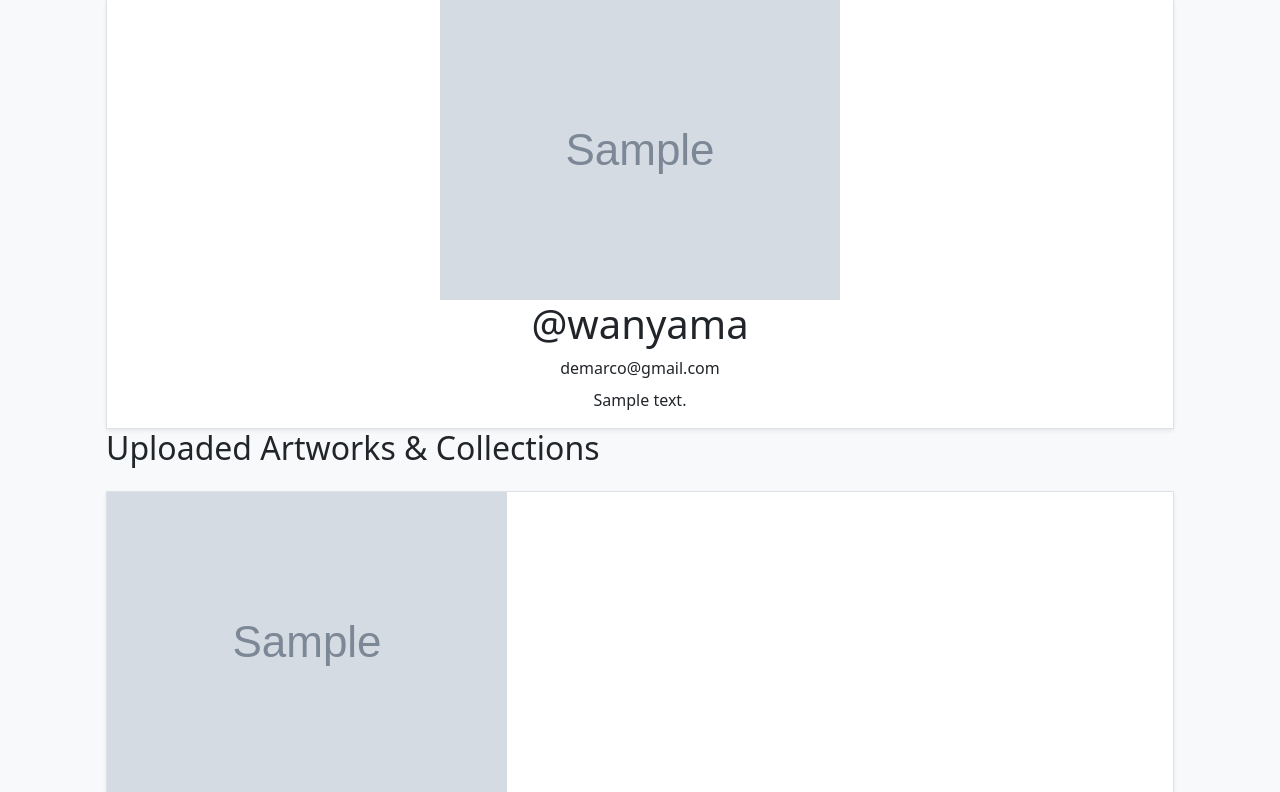
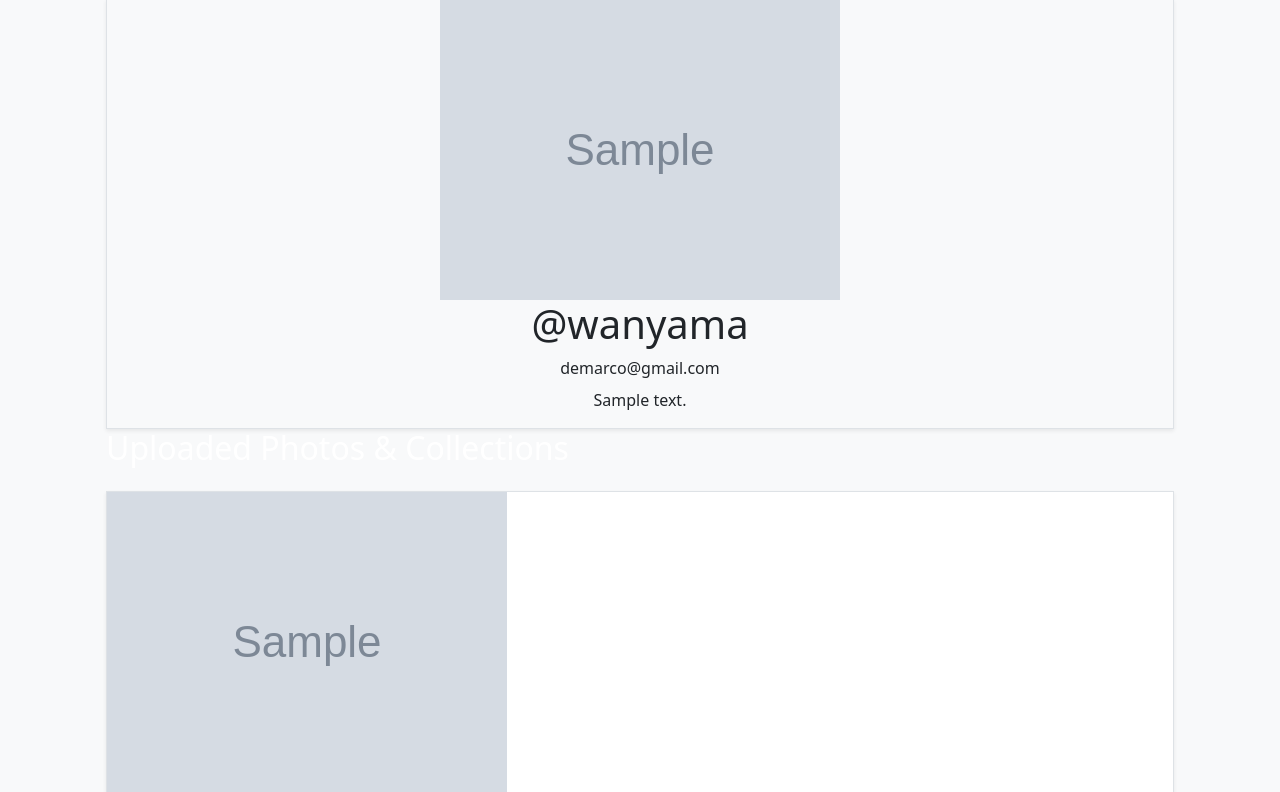
Before and after one commit to derick871/Photo_Gallery, a Django app: template Photo_Gallery/My_Gallery/templates/profile.html in a window 1280 px wide. Shown: the part 167-959 px from the top of the page. Run offline with Django 5.2, Linux system fonts and the light colour scheme; data comes from the database, SQL or seed files in the repository; tables that the repository leaves empty hold one stand-in row (values such as "Sample post"); the template is opened without the code that fills it: values that come from a table or form of the project are taken from there, most other values are stand-ins (such as "Sample title", 1, 10 or a date in 2020); grey boxes marked "Sample" are stand-in pictures.

Commit message:
update the profile file styling

```diff
--- a/Photo_Gallery/My_Gallery/templates/photo_details.html
+++ b/Photo_Gallery/My_Gallery/templates/photo_details.html
@@ -3,7 +3,6 @@
 <main class="max-w-4xl mx-auto px-4 py-10">
     <div class="bg-white rounded-2xl shadow-sm border border-gray-100 overflow-hidden">
 
-        <!-- Showcase Image using direct URL -->
         <div class="bg-gray-50 flex items-center justify-center p-4 sm:p-8 border-b border-gray-100">
             <img src="{{ photo.image_url }}" alt="{{ photo.title }}" class="max-h-[500px] w-auto object-contain rounded-xl shadow-md">
         </div>
--- a/Photo_Gallery/My_Gallery/templates/profile.html
+++ b/Photo_Gallery/My_Gallery/templates/profile.html
@@ -1,8 +1,8 @@
 {% extends 'base.html' %}
 {% block content %}
-<main class="max-w-4xl mx-auto px-4 py-10">
+<main class="max-w-4xl bg-slate-900 text-amber-700 mx-auto px-4 py-10">
 
-    <div class="bg-white rounded-2xl shadow-sm border border-gray-100 p-6 sm:p-8 mb-8">
+    <div class="bg-slate-500 rounded-2xl shadow-sm border border-gray-100 p-6 sm:p-8 mb-8">
         <div class="flex flex-col sm:flex-row items-center sm:items-start justify-between gap-6">
 
             <div class="flex flex-col sm:flex-row items-center text-center sm:text-left gap-5">
@@ -16,7 +16,7 @@
 
                 <div>
                     <h1 class="text-2xl font-extrabold text-gray-900">@{{ profile.user.username }}</h1>
-                    <p class="text-sm text-gray-500 mb-2">{{ profile.user.email }}</p>
+                    <p class="text-sm text-amber-700 mb-2">{{ profile.user.email }}</p>
                     <div class="max-w-md">
                         <p class="text-gray-600 text-sm leading-relaxed">{{ profile.bio|default:"This gallery user hasn't added a biography summary yet." }}</p>
                     </div>
@@ -25,9 +25,8 @@
         </div>
     </div>
 
-    <!-- User Grid displaying photos from URLs -->
     <div>
-        <h2 class="text-xl font-bold text-gray-900 tracking-tight mb-4">Uploaded Artworks & Collections</h2>
+        <h2 class="text-xl font-bold text-white tracking-tight mb-4">Uploaded Photos & Collections</h2>
 
         {% if uploaded_photos %}
             <div class="grid grid-cols-1 sm:grid-cols-2 md:grid-cols-3 gap-6">
```
